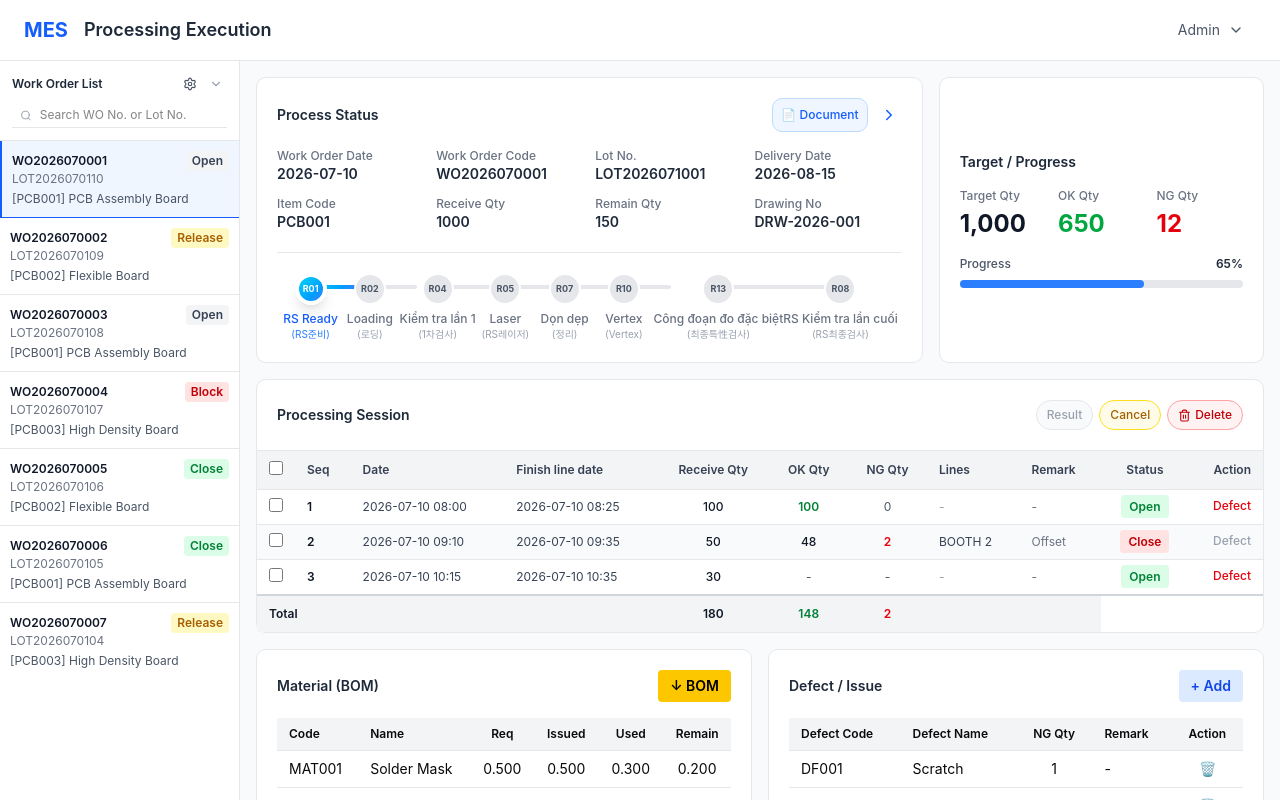
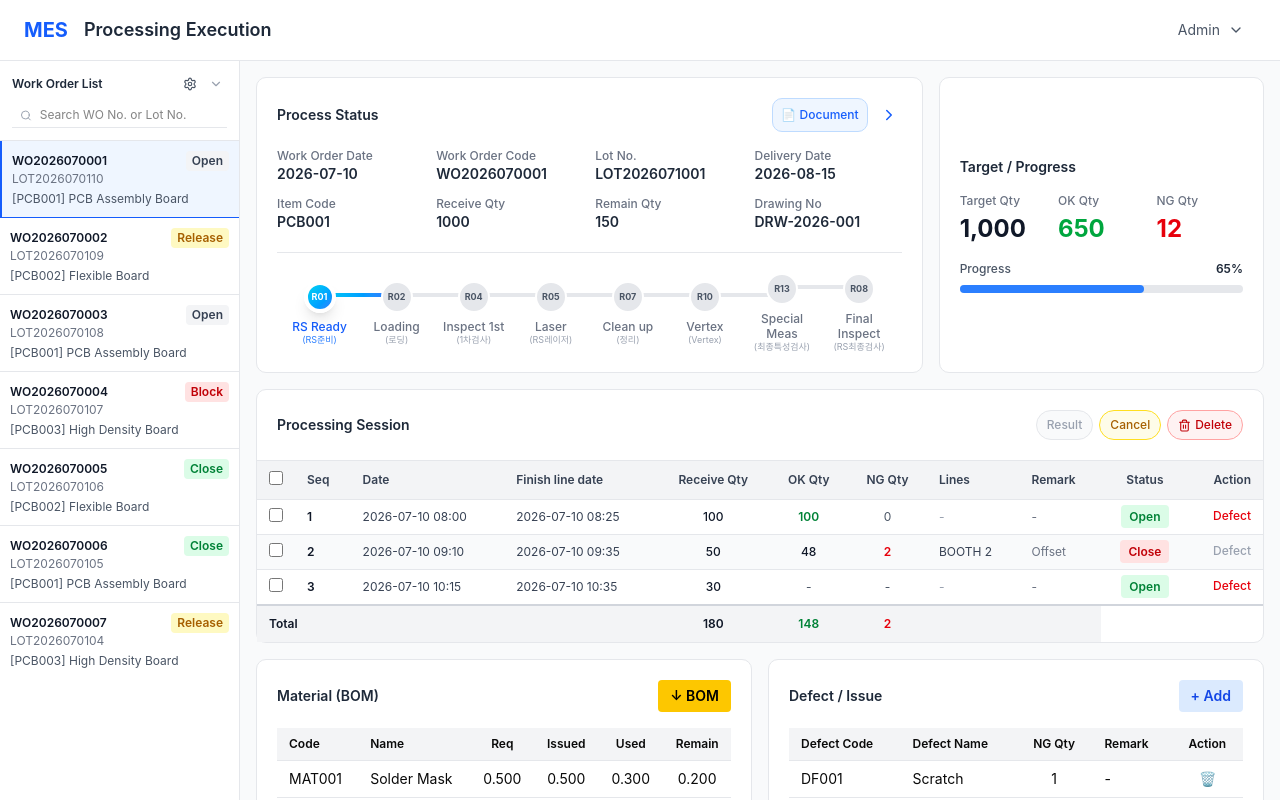
Before and after one commit to nlghan/Processing, a Next.js app: page / in a window 1280 px wide. Shown: the top 800 px of the page. Built offline with nearby package versions, Linux system fonts and the light colour scheme.

Commit message:
feat: update process names and add displayName for better readability
Co-authored-by: nlghan <122712807+nlghan@users.noreply.github.com>

```diff
--- a/app/page.tsx
+++ b/app/page.tsx
@@ -83,14 +83,14 @@ export default function MESProcessing() {
   ];
 
   const processes = [
-    { id: 1, code: 'R01', name: 'RS Ready', nameKo: 'RS준비', isMachine: false },
-    { id: 2, code: 'R02', name: 'Loading', nameKo: '로딩', isMachine: false },
-    { id: 3, code: 'R04', name: 'Kiểm tra lần 1', nameKo: '1차검사', isMachine: false },
-    { id: 4, code: 'R05', name: 'Laser', nameKo: 'RS레이저', isMachine: false },
-    { id: 5, code: 'R07', name: 'Dọn dẹp', nameKo: '정리', isMachine: false },
-    { id: 6, code: 'R10', name: 'Vertex', nameKo: 'Vertex', isMachine: true },
-    { id: 7, code: 'R13', name: 'Công đoạn đo đặc biệt', nameKo: '최종특性검사', isMachine: false },
-    { id: 8, code: 'R08', name: 'RS Kiểm tra lần cuối', nameKo: 'RS최종검사', isMachine: false },
+    { id: 1, code: 'R01', name: 'RS Ready', displayName: 'RS Ready', nameKo: 'RS준비', isMachine: false },
+    { id: 2, code: 'R02', name: 'Loading', displayName: 'Loading', nameKo: '로딩', isMachine: false },
+    { id: 3, code: 'R04', name: 'Kiểm tra lần 1', displayName: 'Inspect 1st', nameKo: '1차검사', isMachine: false },
+    { id: 4, code: 'R05', name: 'Laser', displayName: 'Laser', nameKo: 'RS레이저', isMachine: false },
+    { id: 5, code: 'R07', name: 'Dọn dẹp', displayName: 'Clean up', nameKo: '정리', isMachine: false },
+    { id: 6, code: 'R10', name: 'Vertex', displayName: 'Vertex', nameKo: 'Vertex', isMachine: true },
+    { id: 7, code: 'R13', name: 'Công đoạn đo đặc biệt', displayName: 'Special Meas', nameKo: '최종특성검사', isMachine: false },
+    { id: 8, code: 'R08', name: 'RS Kiểm tra lần cuối', displayName: 'Final Inspect', nameKo: 'RS최종검사', isMachine: false },
   ];
 
   // Get current process info
@@ -357,11 +357,11 @@ export default function MESProcessing() {
                             <span className="text-[9px] font-bold">{process.code}</span>
                           </button>
                           {/* Label */}
-                          <div className="text-center transition-colors">
-                            <div className={`text-xs font-medium whitespace-nowrap ${isActive ? 'text-blue-600' : 'text-gray-500'}`}>
-                              {process.name}
+                          <div className="text-center transition-colors max-w-[70px]">
+                            <div className={`text-xs font-medium break-words leading-tight ${isActive ? 'text-blue-600' : 'text-gray-500'}`}>
+                              {process.displayName || process.name}
                             </div>
-                            <div className={`text-[10px] whitespace-nowrap ${isActive ? 'text-blue-500' : 'text-gray-400'}`}>
+                            <div className={`text-[9px] break-words leading-tight ${isActive ? 'text-blue-500' : 'text-gray-400'}`}>
                               ({process.nameKo})
                             </div>
                           </div>
```
